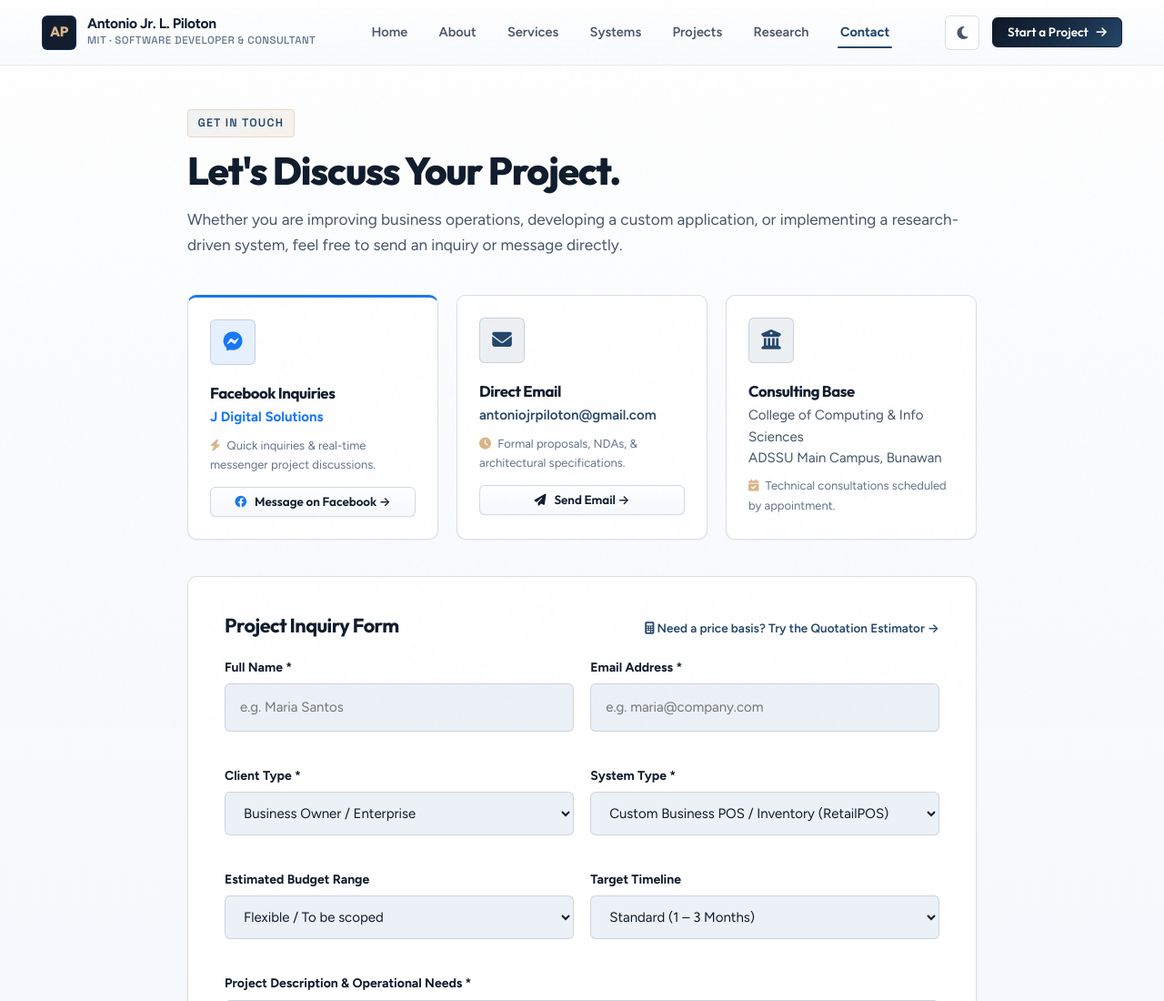
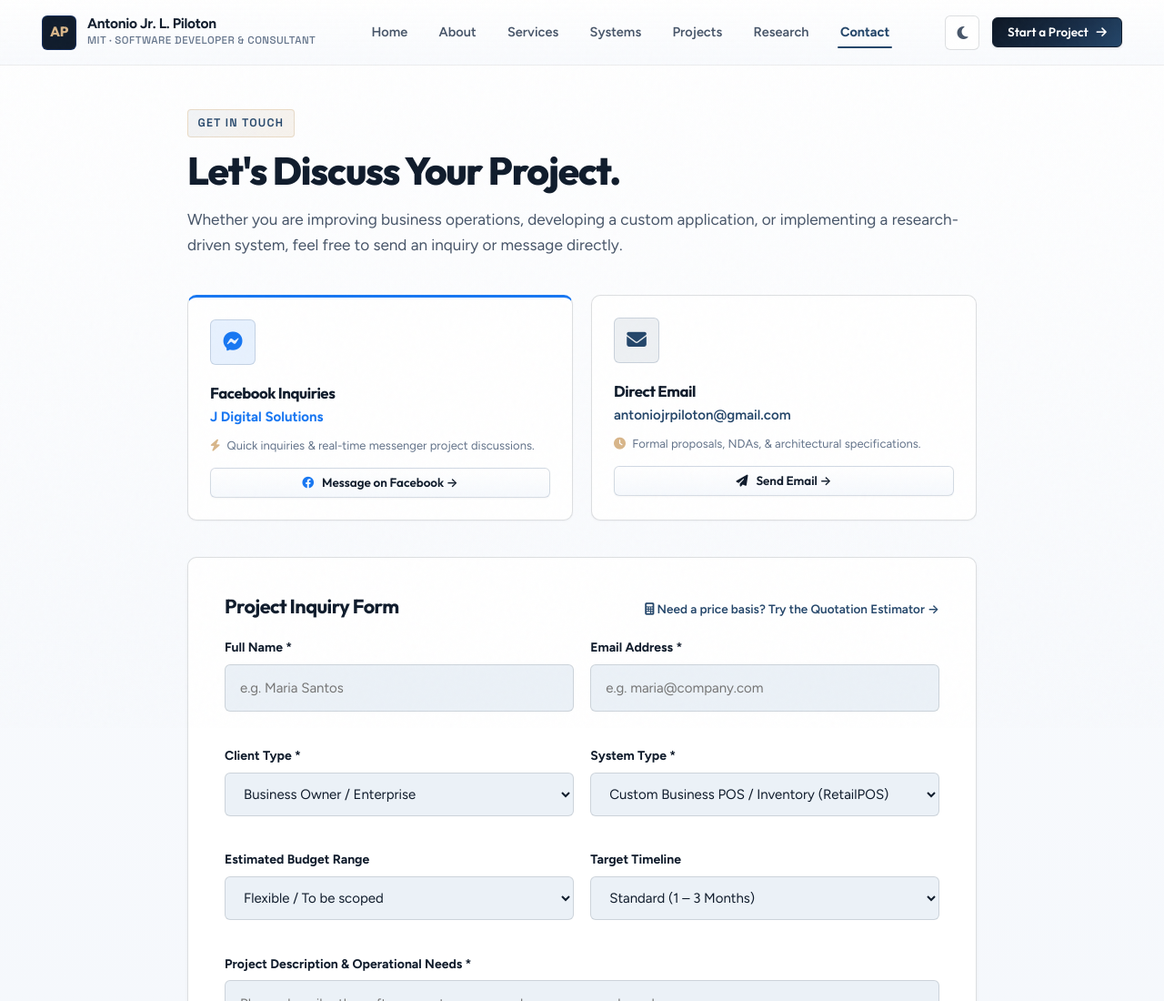
Before and after one commit to antoniopiloton01/portfolio, a plain HTML site: page contact.html in a window 1280 px wide. Shown: the top 1100 px of the page at 91% size. Drawn offline with Linux system fonts and the light colour scheme.

Commit message:
Remove school campus from commercial consulting base on contact page

```diff
--- a/assets/js/portfolio-data.js
+++ b/assets/js/portfolio-data.js
@@ -47,7 +47,7 @@ const PORTFOLIO_DATA = {
     contact: {
       email: "antoniojrpiloton@gmail.com",
       businessEmail: "antoniojrpiloton@gmail.com",
-      officeLocation: "College of Computing and Information Sciences, ADSSU Main Campus, Bunawan, Agusan del Sur, Philippines",
+      serviceArea: "Caraga Region & Nationwide (Remote Development & Consultation)",
       consultationHours: "Monday – Friday: Technical Inquiries & Consulting Appointments",
       responseCommitment: "Guaranteed initial response within 24–48 business hours",
       facebookPage: "https://www.facebook.com/JdigitalSolutions26",
--- a/contact.html
+++ b/contact.html
@@ -91,7 +91,7 @@
         Whether you are improving business operations, developing a custom application, or implementing a research-driven system, feel free to send an inquiry or message directly.
       </p>
 
-            <div class="grid-three" style="margin-bottom: 2.5rem;">
+            <div class="grid-two" style="margin-bottom: 2.5rem;">
         <div class="contact-info-card" style="border-top: 3px solid #1877F2;">
           <div class="feature-icon-wrapper" style="background-color: rgba(24, 119, 242, 0.1);"><i class="fab fa-facebook-messenger" style="color: #1877F2;"></i></div>
           <h3>Facebook Inquiries</h3>
@@ -118,16 +118,6 @@
               <i class="fas fa-paper-plane"></i> Send Email &rarr;
             </a>
           </div>
-        </div>
-
-        <div class="contact-info-card">
-          <div class="feature-icon-wrapper"><i class="fas fa-building-columns"></i></div>
-          <h3>Consulting Base</h3>
-          <p>
-            College of Computing &amp; Info Sciences<br />
-            ADSSU Main Campus, Bunawan
-          </p>
-          <span class="contact-sub"><i class="fas fa-calendar-check" style="color: var(--color-champagne); margin-right: 0.25rem;"></i> Technical consultations scheduled by appointment.</span>
         </div>
       </div>
 
```
